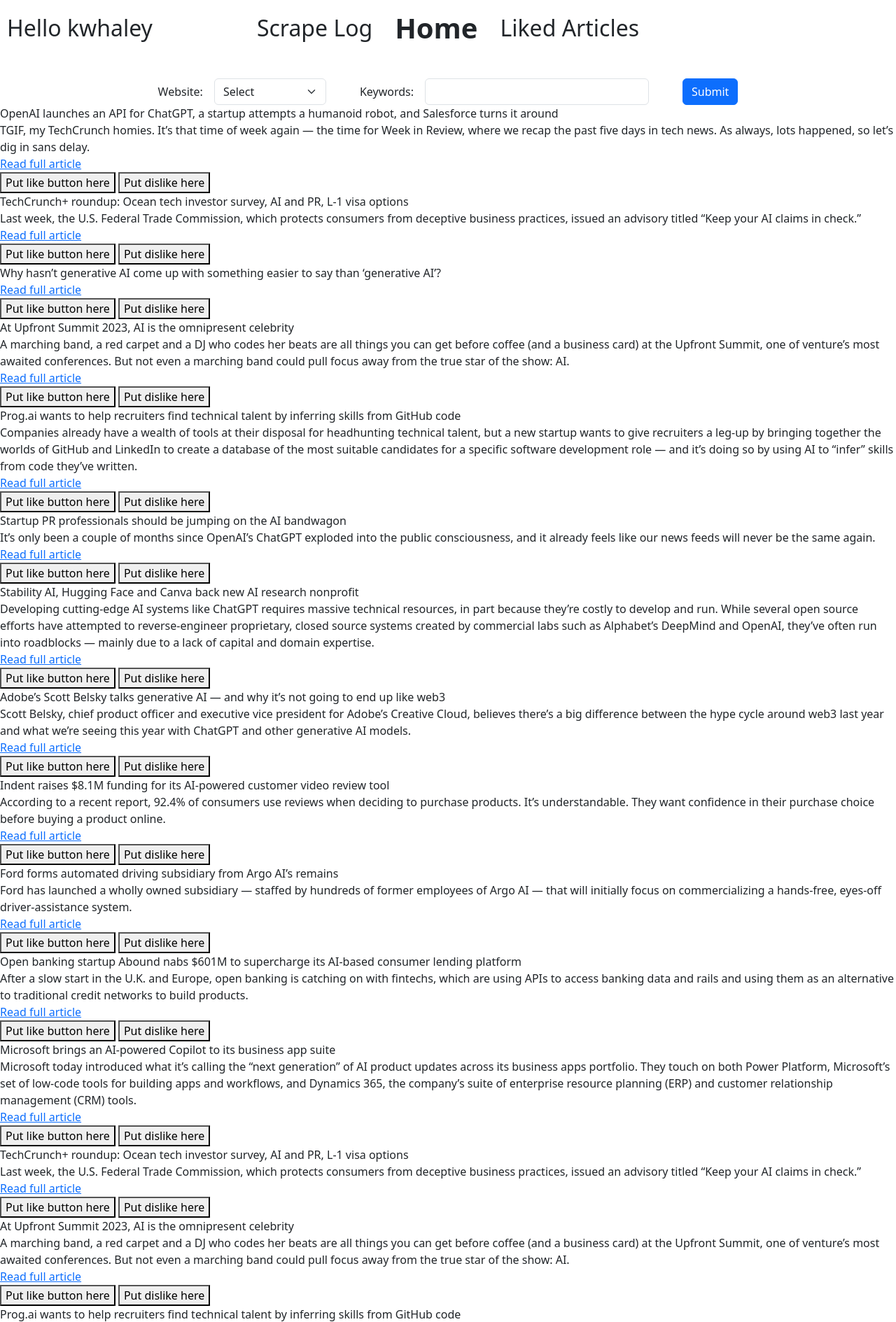
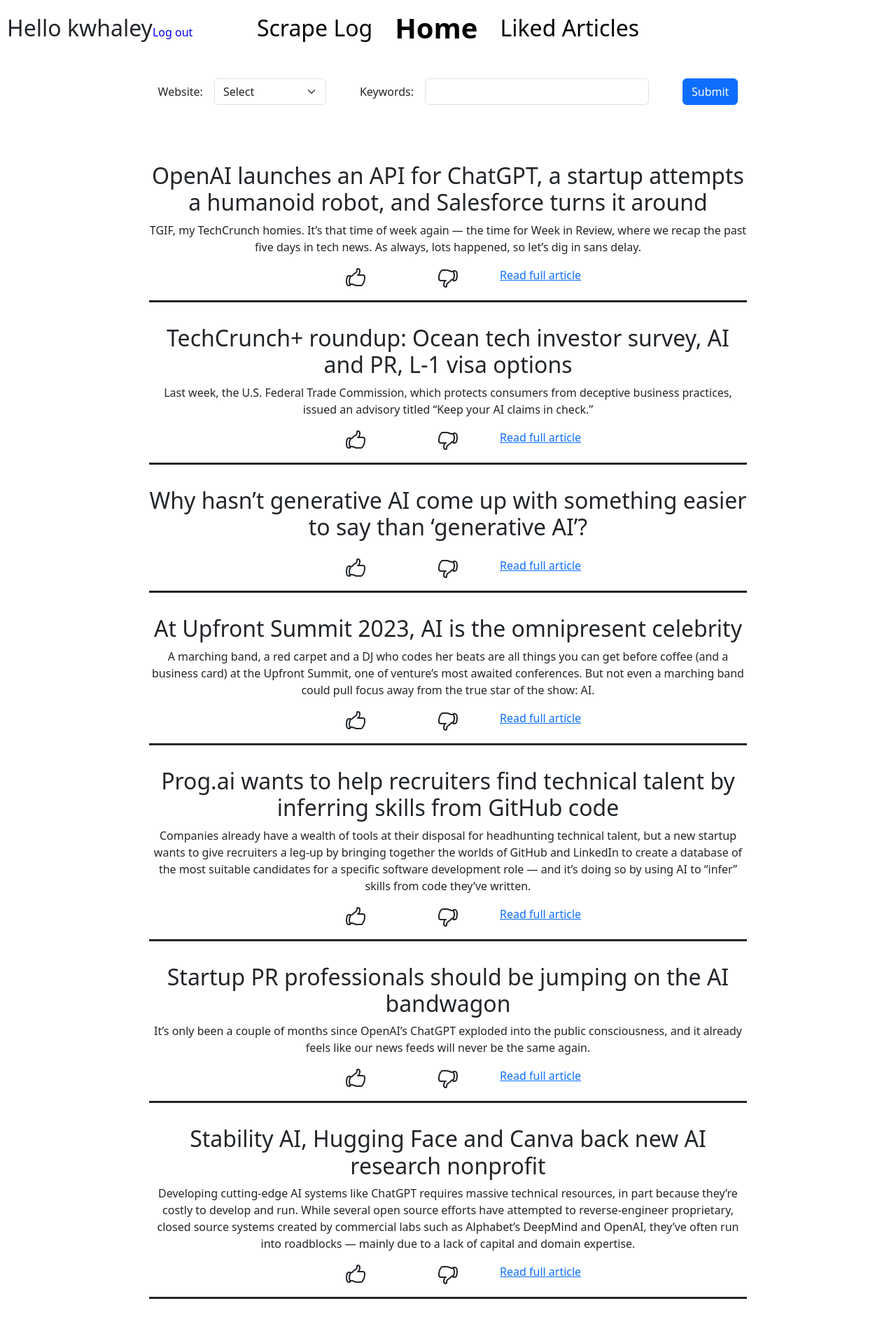
Before and after one commit to KiTiKDub/Web-Scrapper, a Django app: template news/templates/news/index.html in a window 1280 px wide. Shown: the top 1889 px of the page at 70% size. Run offline with Django 4.2, Linux system fonts and the light colour scheme; a user stored in the database is signed in; data comes from the database, SQL or seed files in the repository; both versions use the stored data as it was after the commit; tables that the repository leaves empty hold one stand-in row (values such as "Sample post"); the template is opened without the code that fills it: values that come from a table or form of the project are taken from there, most other values are stand-ins (such as "Sample title", 1, 10 or a date in 2020).

Commit message:
Added Scrap Log Support
Users can now see their history and pull up the articles that returned from their history

```diff
--- a/news/static/news/script.js
+++ b/news/static/news/script.js
@@ -0,0 +1,91 @@
+document.addEventListener('DOMContentLoaded', function(e) {
+    let index = 0;
+
+    document.querySelectorAll('.interact').forEach(function() {
+
+        let thumbs = document.querySelector(`#art-${index}`).getElementsByTagName('svg')
+        let like = thumbs[0]
+        let dislike = thumbs[1]
+
+
+        like.addEventListener('click', e => {
+            if(like.style.fill === 'none') {
+                like.style.fill = 'lightblue'
+
+                if(dislike.style.fill != 'none') {
+                    dislike.style.fill = 'none'
+                }
+            }
+            else {
+                like.style.fill = 'none'
+            }
+        })
+
+        dislike.addEventListener('click', () => {
+            if(dislike.style.fill === 'none') {
+                dislike.style.fill = '#FFCCCB'
+
+                if(like.style.fill != 'none') {
+                    like.style.fill = 'none'
+                }
+            }
+            else {
+                dislike.style.fill = 'none'
+            }
+        })
+
+        index = index + 1;
+    })
+
+    document.addEventListener('click', event => {
+        let element = event.target
+
+        if(element.tagName === 'TD') {
+            fetch(`history/${element.className}`)
+            .then(response => response.json())
+            .then(data => {
+                console.log(data)
+                document.querySelector('.table').style.display = 'none'
+                clear = document.createElement('div')
+                clear.className = 'clear'
+                clear.innerHTML = 'Click here to return to table'
+                document.querySelector('.found-articles').append(clear)
+                data.forEach(print)
+            })
+        } else if(element.tagName === 'DIV') {
+            document.querySelector('.clear').addEventListener('click', () => {
+                document.querySelector('.table').style.removeProperty('display')
+                document.querySelector('.table').style.width = '100%'
+                document.querySelector('.found-articles').style.display = 'none'
+            })
+        }
+
+    })
+
+
+    function print(context) {
+        new_div = document.querySelector('.found-articles')
+        new_div.style.display = 'block'
+        new_div.style.paddingTop = '5rem'
+
+        headline = document.createElement('h2')
+        headline.className = 'headline'
+        headline.innerHTML = context.headline
+        headline.style.borderTop = 'solid'
+        headline.style.paddingTop = '1rem'
+        new_div.append(headline)
+
+        body = document.createElement('div')
+        body.className = 'article-body'
+        body.innerHTML = context.body
+        new_div.append(body)
+
+        url = document.createElement('div')
+        url.className = 'article-body'
+        new_div.append(url)
+        anchor = document.createElement('a')
+        anchor.href = context.url
+        anchor.innerHTML = 'Read full article'
+        url.append(anchor)
+    }
+})
--- a/news/static/news/styles.css
+++ b/news/static/news/styles.css
@@ -1,6 +1,3 @@
-body {
-    padding-bottom: 4000px;
-}
 .nav-container {
     height: 10vh;
     display: flex;
@@ -41,3 +38,63 @@
 .search-container > label {
     margin-right: 1em;
 }
+
+.wrapper {
+    display: grid;
+    grid-template-columns: 1fr 4fr 1fr;
+
+}
+
+.article-container {
+    margin-top: 50px;
+
+}
+
+.headline {
+    text-align: center;
+}
+
+.article {
+    margin-top: 2rem;
+    display: flex;
+    justify-content: center;
+    align-items: center;
+    flex-direction: column;
+    padding-bottom: 1rem;
+    border-bottom: solid;
+}
+
+.article-body{
+    text-align: center;
+    margin-bottom: 1rem;
+
+}
+
+.interact {
+    display: grid;
+    grid-template-columns: 1fr 1fr 1fr;
+    column-gap: 1rem;
+    justify-items: center;
+    align-content: center;
+
+}
+
+svg {
+    width: 2rem;
+}
+
+.nav-container > div > a {
+    text-decoration: none;
+    color: black;
+}
+
+.name > a {
+    font-size: 16px;
+    color: blue !important
+}
+
+.clear {
+    margin-bottom: 20px;
+    text-align: center;
+    font-size: 24px;
+}
--- a/news/templates/news/index.html
+++ b/news/templates/news/index.html
@@ -12,15 +12,31 @@
 <p>Please select a valid website</p>
 {% endif %}
 
-<div class="article-container">
-    {% for article in articles %}
-    <div class="headline">{{article.headline}}</div>
-    <div class="article-body">{{article.body}}</div>
-    <div class="article-url"><a href="{{articl.url}}">Read full article</a></div>
-    <button class="like">Put like button here</button>
-    <button class="dislike">Put dislike here</button>
-    {% endfor %}
+<div class="wrapper">
+    <div class="left"></div>
+        <div class="article-container">
+            {% for article in articles %}
+            <div class="article">
+                <h2 class="headline">{{article.headline}}</h2>
+                <div class="article-body">{{article.body}}</div>
+                <div class="interact" id="art-{{ forloop.counter0 }}">
+                    <svg fill="none" viewBox="0 0 24 24" stroke-width="1.5" stroke="currentColor" class="like" id="like-{{article.id}}">
+                        <path stroke-linecap="round" stroke-linejoin="round"
+                            d="M6.633 10.5c.806 0 1.533-.446 2.031-1.08a9.041 9.041 0 012.861-2.4c.723-.384 1.35-.956 1.653-1.715a4.498 4.498 0 00.322-1.672V3a.75.75 0 01.75-.75A2.25 2.25 0 0116.5 4.5c0 1.152-.26 2.243-.723 3.218-.266.558.107 1.282.725 1.282h3.126c1.026 0 1.945.694 2.054 1.715.045.422.068.85.068 1.285a11.95 11.95 0 01-2.649 7.521c-.388.482-.987.729-1.605.729H13.48c-.483 0-.964-.078-1.423-.23l-3.114-1.04a4.501 4.501 0 00-1.423-.23H5.904M14.25 9h2.25M5.904 18.75c.083.205.173.405.27.602.197.4-.078.898-.523.898h-.908c-.889 0-1.713-.518-1.972-1.368a12 12 0 01-.521-3.507c0-1.553.295-3.036.831-4.398C3.387 10.203 4.167 9.75 5 9.75h1.053c.472 0 .745.556.5.96a8.958 8.958 0 00-1.302 4.665c0 1.194.232 2.333.654 3.375z" />
+                    </svg>
+                    <svg fill="none" viewBox="0 0 24 24" stroke-width="1.5" stroke="currentColor" class="dislike" id="dislike-{{article.id}}">
+                        <path stroke-linecap="round" stroke-linejoin="round"
+                            d="M7.5 15h2.25m8.024-9.75c.011.05.028.1.052.148.591 1.2.924 2.55.924 3.977a8.96 8.96 0 01-.999 4.125m.023-8.25c-.076-.365.183-.75.575-.75h.908c.889 0 1.713.518 1.972 1.368.339 1.11.521 2.287.521 3.507 0 1.553-.295 3.036-.831 4.398C20.613 14.547 19.833 15 19 15h-1.053c-.472 0-.745-.556-.5-.96a8.95 8.95 0 00.303-.54m.023-8.25H16.48a4.5 4.5 0 01-1.423-.23l-3.114-1.04a4.5 4.5 0 00-1.423-.23H6.504c-.618 0-1.217.247-1.605.729A11.95 11.95 0 002.25 12c0 .434.023.863.068 1.285C2.427 14.306 3.346 15 4.372 15h3.126c.618 0 .991.724.725 1.282A7.471 7.471 0 007.5 19.5a2.25 2.25 0 002.25 2.25.75.75 0 00.75-.75v-.633c0-.573.11-1.14.322-1.672.304-.76.93-1.33 1.653-1.715a9.04 9.04 0 002.86-2.4c.498-.634 1.226-1.08 2.032-1.08h.384" />
+                    </svg>
+                    <div class="article-url"><a href="{{article.url}}">Read full article</a></div>
+                </div>
+            </div>
+            {% endfor %}
+        </div>
+    <div class="right"></div>
 </div>
 
 
+
+
 {% endblock %}
--- a/news/templates/news/layout.html
+++ b/news/templates/news/layout.html
@@ -10,7 +10,7 @@
         <meta name="description" content="">
         <meta name="viewport" content="width=device-width, initial-scale=1">
         <link href="https://cdn.jsdelivr.net/npm/bootstrap@5.3.0-alpha1/dist/css/bootstrap.min.css" rel="stylesheet" integrity="sha384-GLhlTQ8iRABdZLl6O3oVMWSktQOp6b7In1Zl3/Jr59b6EGGoI1aFkw7cmDA6j6gD" crossorigin="anonymous">
-
+        <script src="{% static 'news/script.js' %}"></script>
         <link rel="stylesheet" href="{% static 'news/styles.css' %}">
     </head>
 
@@ -18,14 +18,14 @@
         <nav class="nav-container">
             <div class="name">
                 {% if user.is_authenticated %}
-                Hello {{request.user}}
+                Hello {{request.user}}<a href="{% url 'logout' %}">Log out</a>
                 {% else %}
                 <a href="{% url 'login' %}">Log in</a>
                 {% endif %}
             </div>
-            <div class="scrape">Scrape Log</div>
-            <div class="home">Home</div>
-            <div class="like">Liked Articles</div>
+            <div class="scrape"><a href="{% url 'log' %}">Scrape Log</a></div>
+            <div class="home"><a href="{% url 'index' %}">Home</a></div>
+            <div class="liked"><a href="{% url 'likes' %}">Liked Articles</a></div>
         </nav>
 
         <div class="body">
@@ -33,5 +33,4 @@
             {% endblock %}
         </div>
     </body>
-    <script src="{% static 'news/script.js' %}" async defer></script>
 </html>
--- a/news/urls.py
+++ b/news/urls.py
@@ -3,8 +3,13 @@
 
 urlpatterns = [
     path("", views.index, name='index'),
+    path("log", views.log, name='log'),
+    path("likes", views.likes, name="likes"),
     path("login", views.login_view, name="login"),
     path("logout", views.logout_view, name="logout"),
     path("register", views.register, name="register"),
 
+    #API
+    path("history/<int:query_id>", views.history, name='history')
+
 ]
--- a/news/views.py
+++ b/news/views.py
@@ -7,6 +7,7 @@
 from django import forms
 from django.contrib.auth.decorators import login_required
 from bs4 import BeautifulSoup
+from unicodedata import normalize
 import requests
 
 from .models import Query, User, Article
@@ -14,10 +15,10 @@
 # Create your views here.
 
 WEBSITES = [
-    ('select', 'Select'),
-    ('tech', 'TechCrunch'),
-    ('giz', 'Gizmodo'),
-    ('wired', 'Wired')
+    ('Select', 'Select'),
+    ('TechCrunch', 'TechCrunch'),
+    ('Gizmodo', 'Gizmodo'),
+    ('digitaltrends', 'digitaltrends')
 
 ]
 
@@ -30,6 +31,11 @@
     class Meta:
         model = Query
         fields = ['website', 'query']
+
+def history(request, query_id):
+    query = Query.objects.get(pk=query_id)
+    articles = Article.objects.filter(search=query)
+    return JsonResponse([article.serialize() for article in articles], safe=False)
 
 def login_view(request):
     if request.method == "POST":
@@ -83,21 +89,25 @@
 
 def index(request):
     form = Search()
+    last_search = Query.objects.filter(user=request.user).latest('time')
+    results = Article.objects.filter(search=last_search)
+
+    """ if request.method == 'GET':
+        results = None """
 
     if request.method == 'POST':
+
         website = request.POST['website']
+
+        if website == 'Select':
+            return HttpResponseRedirect(reverse("index"))
+
         query = request.POST['query']
         query_entry = Query.objects.create(user=request.user, website=website, search=query)
         query_entry.save()
         links = []
 
-        if website == 'select':
-            return render(request, 'news/index.html', {
-                'form': form,
-                'select': True
-            })
-
-        if website == 'tech':
+        if website == 'TechCrunch':
             url = 'https://search.techcrunch.com/search;?p={}'.format(query)
             html = requests.get(url)
             soup = BeautifulSoup(html.content, 'lxml')
@@ -118,53 +128,70 @@
                 article_entry = Article.objects.create(headline=headline, body=body, category=cat_strip, url=link, search=query_entry)
                 article_entry.save()
 
-        elif website == 'giz':
-            url = 'https://gizmodo.com/search?q={}'.format(query)
+            return HttpResponseRedirect(reverse("index"))
+
+        elif website == 'Gizmodo':
+            url = 'https://gizmodo.com/search?blogId=4&q={}'.format(query)
             html = requests.get(url)
-            soup = BeautifulSoup(html.text, 'html.parser')
+            soup = BeautifulSoup(html.content, 'lxml')
             articles = soup.find_all('div', 'cw4lnv-5')
+             #need to put in code to catch it if it is a video
 
-            for i in len(articles):
+            for i in range(len(articles)):
                 article = articles[i]
                 atag = article.a
                 links.append(atag.get('href'))
 
             for link in links:
                 html = requests.get(link)
-                soup = BeautifulSoup(html.text, 'html.parser')
-                headline = soup.find('h1', 'sc-1efpnfq-0')
-                body = soup.find('div', 'sc-77igqf-0 b0fvBY')
-                category = soup.find('span', 'fek4t4-1')
-                article_entry = Article.objects.create(headline=headline, body=body, category=category, url=link, query=query)
-                article_entry.save()
+                soup = BeautifulSoup(html.content, 'lxml')
+
+                if soup.find('h1', 'sc-1efpnfq-0') is None:
+                    donothing = 0
+                else:
+                    headline = soup.find('h1', 'sc-1efpnfq-0').text.strip()
+                    body = soup.find('p', 'sc-77igqf-0').text.strip()
+                    category = soup.find('div', 'fek4t4-1').text.strip()
+                    article_entry = Article.objects.create(headline=headline, body=body, category=category, url=link, search=query_entry)
+                    article_entry.save()
+
+            return HttpResponseRedirect(reverse('index'))
 
         else:
-            url = 'https://www.wired.com/search/?q={}'.format(query)
+            url = 'https://www.digitaltrends.com/?s={}'.format(query) # change to something that doesn't have a pay wall
             html = requests.get(url)
-            soup = BeautifulSoup(html.text, 'html.parser')
-            articles = soup.find_all('div', 'SummaryItemContent')
+            soup = BeautifulSoup(html.content, 'lxml')
+            articles = soup.find_all('div', 'b-meta__title')
 
-            for i in len(articles):
+            for i in range(len(articles)):
                 article = articles[i]
                 atag = article.a
-                links.append(atag.get('href'))
+                link = atag.get('href')
+                links.append(link)
 
             for link in links:
                 html = requests.get(link)
-                soup = BeautifulSoup(html.text, 'html.parser')
-                headline = soup.find('h1', 'ContentHeaderHed')
-                body = soup.find('div', 'body__inner-container')
-                category = soup.find('span', 'RubricName')
-                article_entry = Article.objects.create(headline=headline, body=body, category=category, url=link, query=query)
+                soup = BeautifulSoup(html.content, 'lxml')
+                headline = soup.find('h1', 'b-headline__title').text.strip()
+                body = soup.find('article', 'b-content').p.text.strip()
+                category = soup.find('meta', attrs={'content':'2'})
+                cat_clean = category.parent.span.text.strip()
+                article_entry = Article.objects.create(headline=headline, body=body, category=cat_clean, url=link, search=query_entry)
                 article_entry.save()
+        return HttpResponseRedirect(reverse("index"))
 
-    return render(request, 'news/index.html', {
-        'form': form,
-        'select': False
-    })
+    else:
+        return render(request, 'news/index.html', {
+            'form': form,
+            'articles': results
+        })
 
 def likes(request):
     pass
 
 def log(request):
-    pass
+    scrapes = Query.objects.filter(user=request.user).order_by('-time')
+
+    return render(request, 'news/log.html', {
+        'scrapes': scrapes
+    })
```
Also changed, not shown: news/models.py (+23 -1 lines), news/templates/news/log.html (+20 -4 lines), db.sqlite3.
